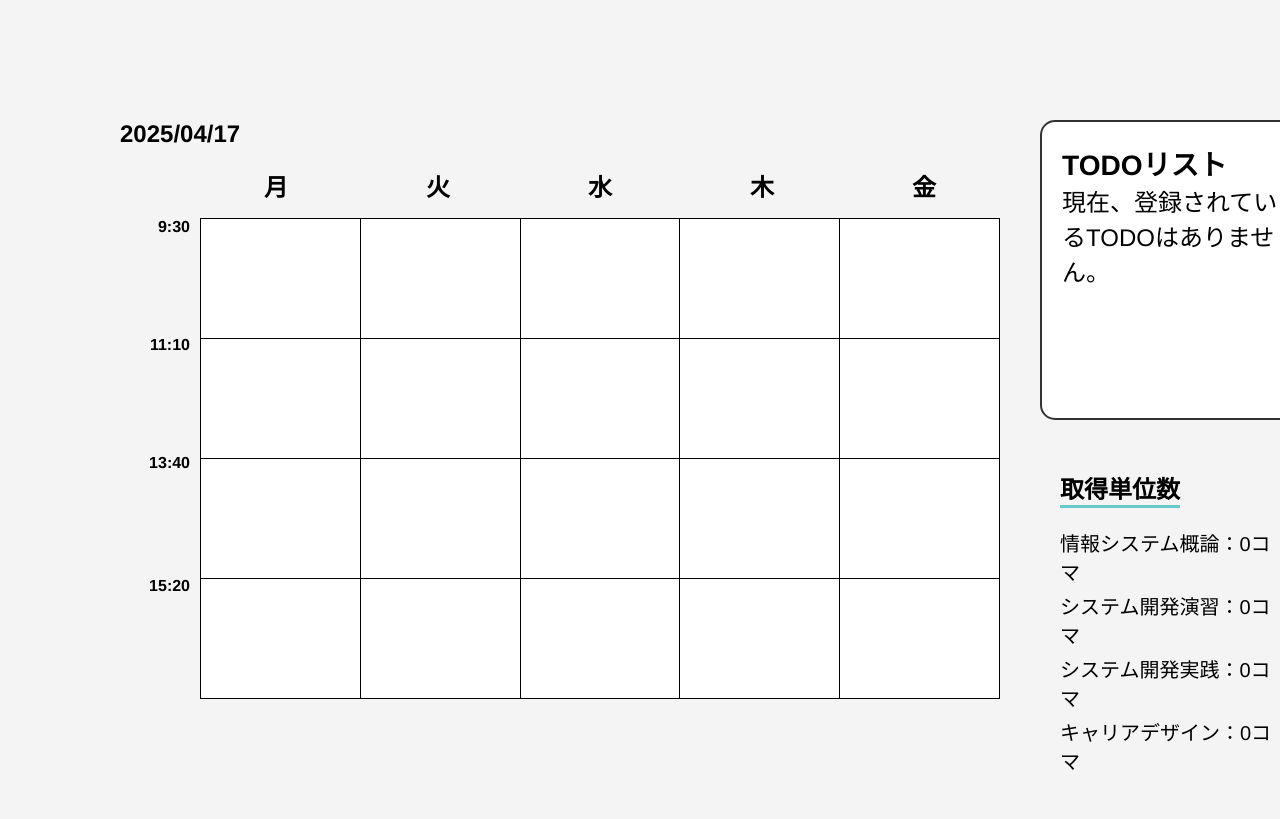
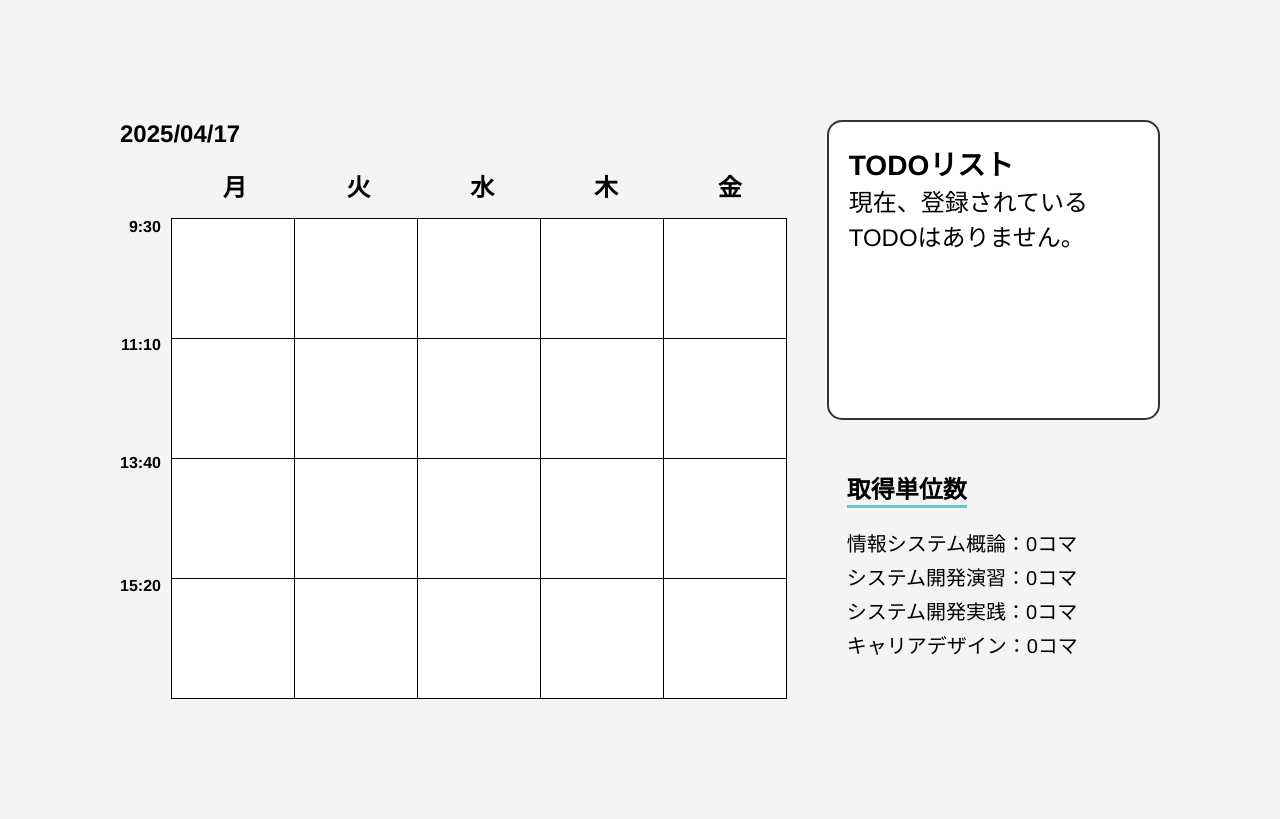
Before and after one commit to yoshiokaharuto/2025_spring_hakkason, a Flask app: page /main in a window 1280 px wide. Shown: the part 80-899 px from the top of the page. Run offline with Flask 3, Linux system fonts and the light colour scheme; the visitor is signed in with stand-in values (Sample User, id 1); data that the repository does not hold is empty; some libraries are stand-ins or nearby versions.

Commit message:
main.cssの修正

```diff
--- a/static/css/main.css
+++ b/static/css/main.css
@@ -62,7 +62,7 @@ nav a:first-child {
   padding: 10px 0;
 }
 
-.mon { margin-left: 50px; }
+.mon { margin-left: 28px; }
 .tue, .wed, .thu, .fri { margin-left: 0px; }
 
 .days-row div {
@@ -106,21 +106,21 @@ nav a:first-child {
 .timetable {
   border-collapse: collapse;
   background-color: white;
-  width: 800px;
+  width: auto;
   table-layout: fixed;
 }
 
 .timetable td {
   border: 1px solid #000;
   text-align: center;
-  padding: 15px;
-  min-width: 120px;
+  width: 500px;
   height: 120px;
+  padding: 0;
   word-break: break-word;
-  font-size: 18px;
+  font-size: 16px;
   overflow-wrap: break-word;
-  white-space: pre-wrap;
 }
+
 
 /* セル内にul/liがある場合の対応 */
 .timetable td ul {
```
